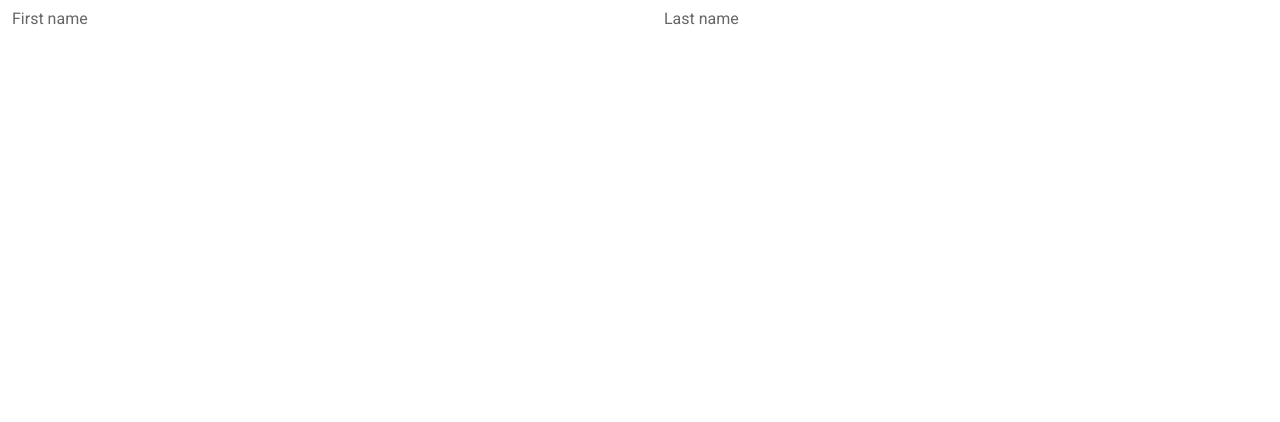
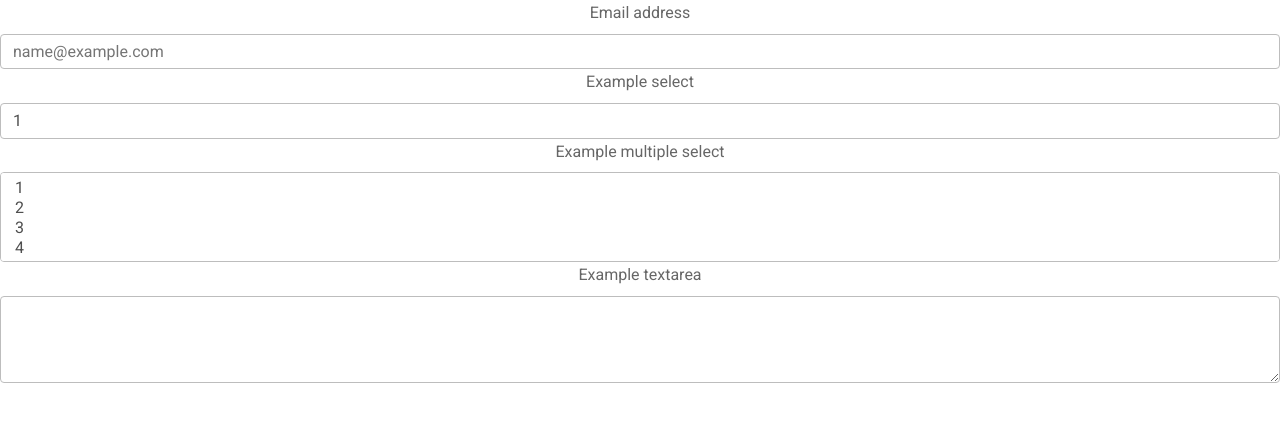
Before and after one commit to chonburichula/frontend, a React (Create React App) app: page /register in a window 1280 px wide. Shown: the top 422 px of the page. Built offline with nearby package versions, Linux system fonts and the light colour scheme.

Commit message:
Add new forms

```diff
--- a/package.json
+++ b/package.json
@@ -10,6 +10,7 @@
     "mdb-ui-kit": "^3.0.0",
     "mdbreact": "^5.0.1",
     "react": "^17.0.1",
+    "react-bootstrap-validation": "^0.1.11",
     "react-dom": "^17.0.1",
     "react-router": "^5.2.0",
     "react-router-dom": "^5.2.0",
--- a/src/components/RegisterPage.js
+++ b/src/components/RegisterPage.js
@@ -1,27 +1,42 @@
 import { BrowserRouter, Route, Link, Router, Redirect } from 'react-router-dom';
 import { Component } from 'react';
 import './RegisterPage.css'
+import { Form, Button, FormGroup, FormControl, ControlLabel } from "react-bootstrap";
 
 class Register extends Component {
   render() {
     return (
-      <form>
-        {/* <!-- 2 column grid layout with text inputs for the first and last names --> */}
-        <div class="row mb-4">
-          <div class="col">
-            <div class="form-outline">
-              <input type="text" id="form3Example1" class="form-control" />
-              <label class="form-label" for="form3Example1">First name</label>
-            </div>
-          </div>
-          <div class="col">
-            <div class="form-outline">
-              <input type="text" id="form3Example2" class="form-control" />
-              <label class="form-label" for="form3Example2">Last name</label>
-            </div>
-          </div>
-        </div>
-      </form>
+      <Form>
+        <Form.Group controlId="exampleForm.ControlInput1">
+          <Form.Label>Email address</Form.Label>
+          <Form.Control type="email" placeholder="name@example.com" />
+        </Form.Group>
+        <Form.Group controlId="exampleForm.ControlSelect1">
+          <Form.Label>Example select</Form.Label>
+          <Form.Control as="select">
+            <option>1</option>
+            <option>2</option>
+            <option>3</option>
+            <option>4</option>
+            <option>5</option>
+          </Form.Control>
+        </Form.Group>
+        <Form.Group controlId="exampleForm.ControlSelect2">
+          <Form.Label>Example multiple select</Form.Label>
+          <Form.Control as="select" multiple>
+            <option>1</option>
+            <option>2</option>
+            <option>3</option>
+            <option>4</option>
+            <option>5</option>
+          </Form.Control>
+        </Form.Group>
+        <Form.Group controlId="exampleForm.ControlTextarea1">
+          <Form.Label>Example textarea</Form.Label>
+          <Form.Control as="textarea" rows={3} />
+        </Form.Group>
+      </Form>
+
     );
   }
 }
```
Also changed, not shown: 1 other file (tests, documents, lock files or other folders).
